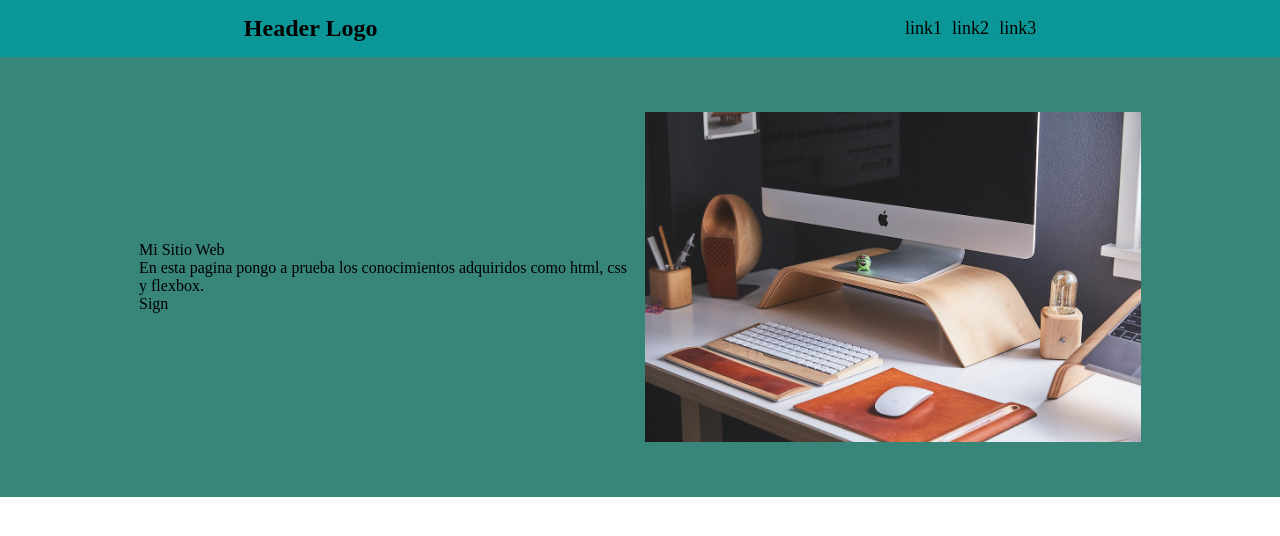
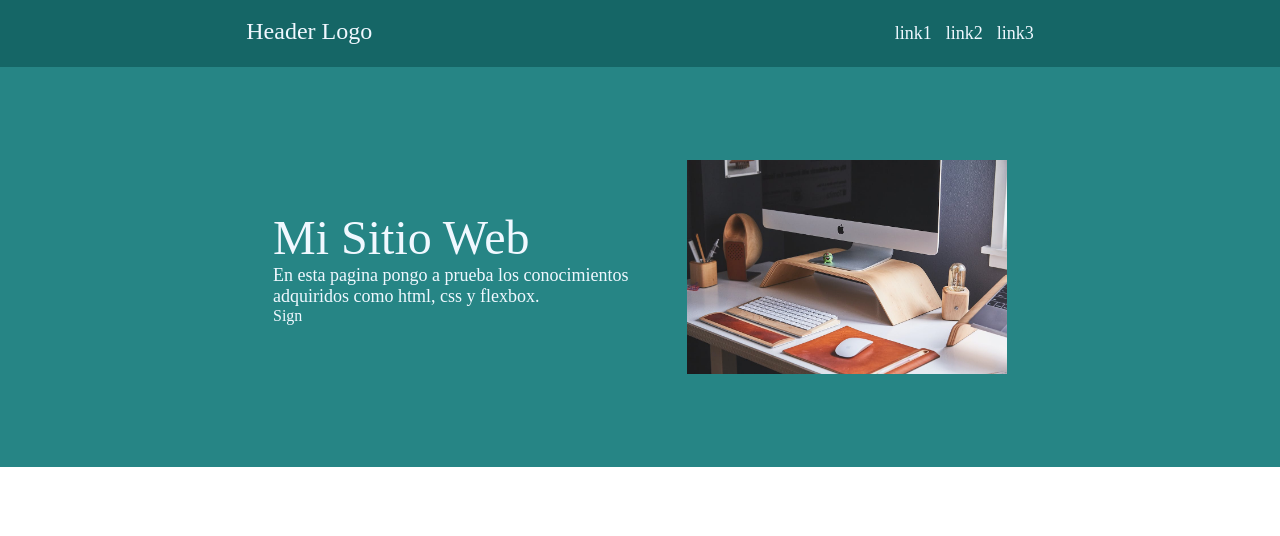
Before and after one commit to ArizagaFlorencia/Sitio-Web, a plain HTML site: page index.html in a window 1280 px wide. Drawn offline with Linux system fonts and the light colour scheme.

Commit message:
add index.html and style.css

```diff
--- a/style.css
+++ b/style.css
@@ -1,27 +1,32 @@
 body {
-    margin: 0px;
+    margin: 0;
     padding: 0px;
 }
 
 .head {
+    background-color: rgb(21, 102, 102);
     display: flex;
-    background-color: rgb(11, 151, 151);
-    align-items: center;
     justify-content: space-around;
+    align-items: baseline;
+    padding: 5px;
 }
 
 .logo {
     font-size: 24px;
-    font-weight: bold;
+    color: aliceblue;
 }
 
-.links, ul, a{
+.links, ul, a {
     display: flex;
     list-style-type: none;
     text-decoration: none;
-    color: black;
-    gap: 10px;
+    gap:14px;
     font-size: 18px;
+    color: aliceblue;
+}
+
+img {
+    width: 25%;
 }
 
 .container {
@@ -30,19 +35,23 @@ body {
 }
 
 .section1 {
-    padding: 20px;
-    background-color: rgb(56, 133, 122);
     display: flex;
     justify-content: center;
     align-items: center;
     height: 400px;
-    gap:10px;
+    background-color: rgb(38, 133, 133);
+    gap:30px;
 }
 
 .informacion {
-    width: 40%;
+    width: 30%;
+    color: aliceblue;
 }
 
-img{
-    width: 40%;;
+.tituloInfo {
+    font-size: 48px;
 }
+
+.textoInfo {
+    font-size: 18px;
+}
```
Also changed, not shown: index.html (+2 -0 lines).
